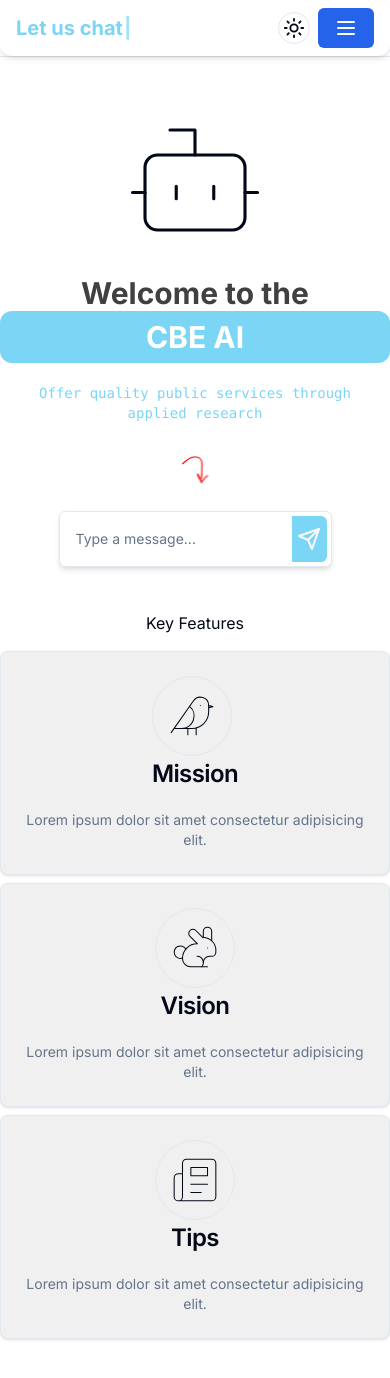
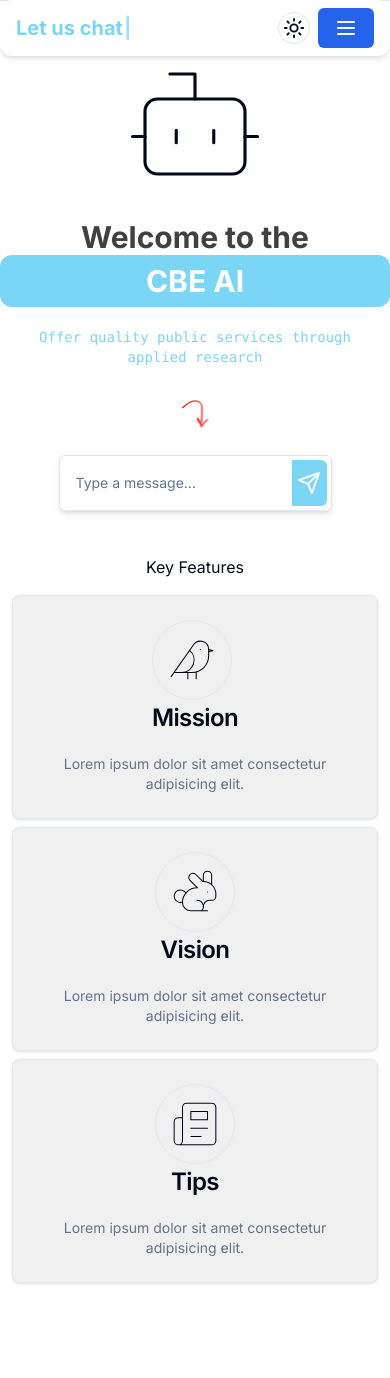
Before and after one commit to Henryle-hd/cbe-ai, a Next.js app: page / in a window 390 px wide. After the commit the page ends 1323 px from the top, so only its background shows below. Built offline with nearby package versions, Linux system fonts and the light colour scheme.

Commit message:
responsive modifided

```diff
--- a/src/app/page.tsx
+++ b/src/app/page.tsx
@@ -67,7 +67,7 @@ export default function Home() {
       <div className="my-10 flex flex-col items-center justify-center gap-4">
         <h1>Key Features</h1>
 
-        <div className="grid grid-cols-1 gap-2 md:grid-cols-2 md:px-5 lg:grid-cols-3 lg:px-10">
+        <div className="grid grid-cols-1 gap-2 px-3 md:grid-cols-2 md:px-5 lg:grid-cols-3 lg:px-10">
           {/* Card 01 */}
           {features.map((feature) => (
             <Card
--- a/src/components/menu.tsx
+++ b/src/components/menu.tsx
@@ -8,7 +8,7 @@ import { Separator } from "./ui/separator";
 export default function SmallScreen() {
   return (
     <>
-      <nav className="sticky top-0 z-50 flex w-[100%] items-center justify-between gap-2 rounded-xl bg-background p-2 px-4 shadow-md">
+      <nav className="fixed top-0 z-50 flex w-[100%] items-center justify-between gap-2 rounded-xl bg-background p-2 px-4 shadow-md">
         <div className="text-xl font-bold text-cbeaiclr-1">
           <TypeWriterTitle />
         </div>
```
